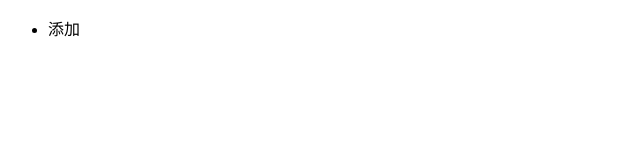
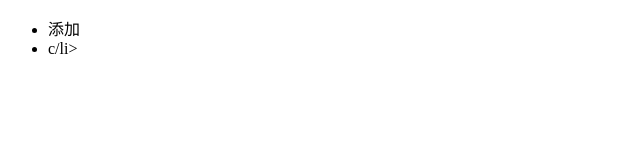
Before and after one commit to wkx2220574228/student, a plain HTML site: page index.html in a window 1280 px wide. Shown: the full height of the page, 0-640 px from the left. Drawn offline with Linux system fonts and the light colour scheme.

```diff
--- a/index.html
+++ b/index.html
@@ -6,6 +6,7 @@
 <body>
 <ul>
     <li>添加</li>
+    <li>c/li>
 </ul>
 </body>
 </html>
```
